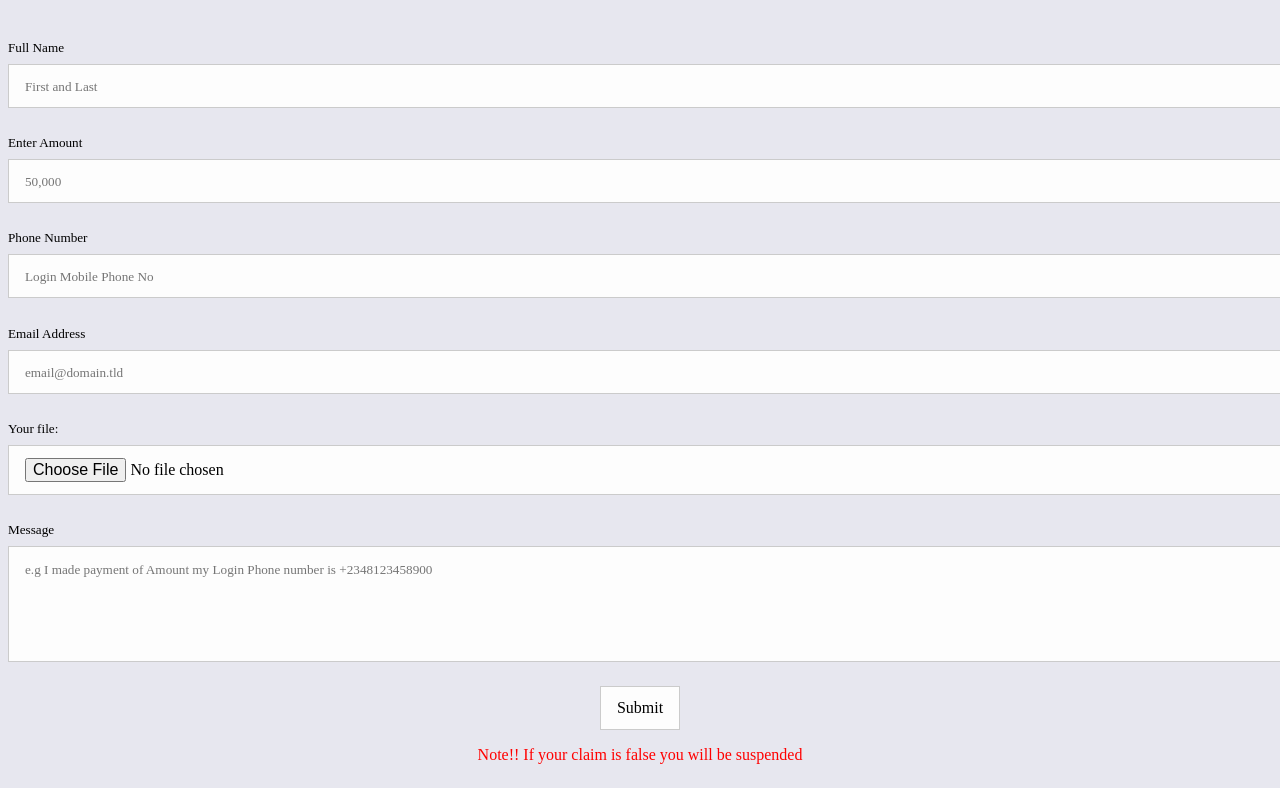
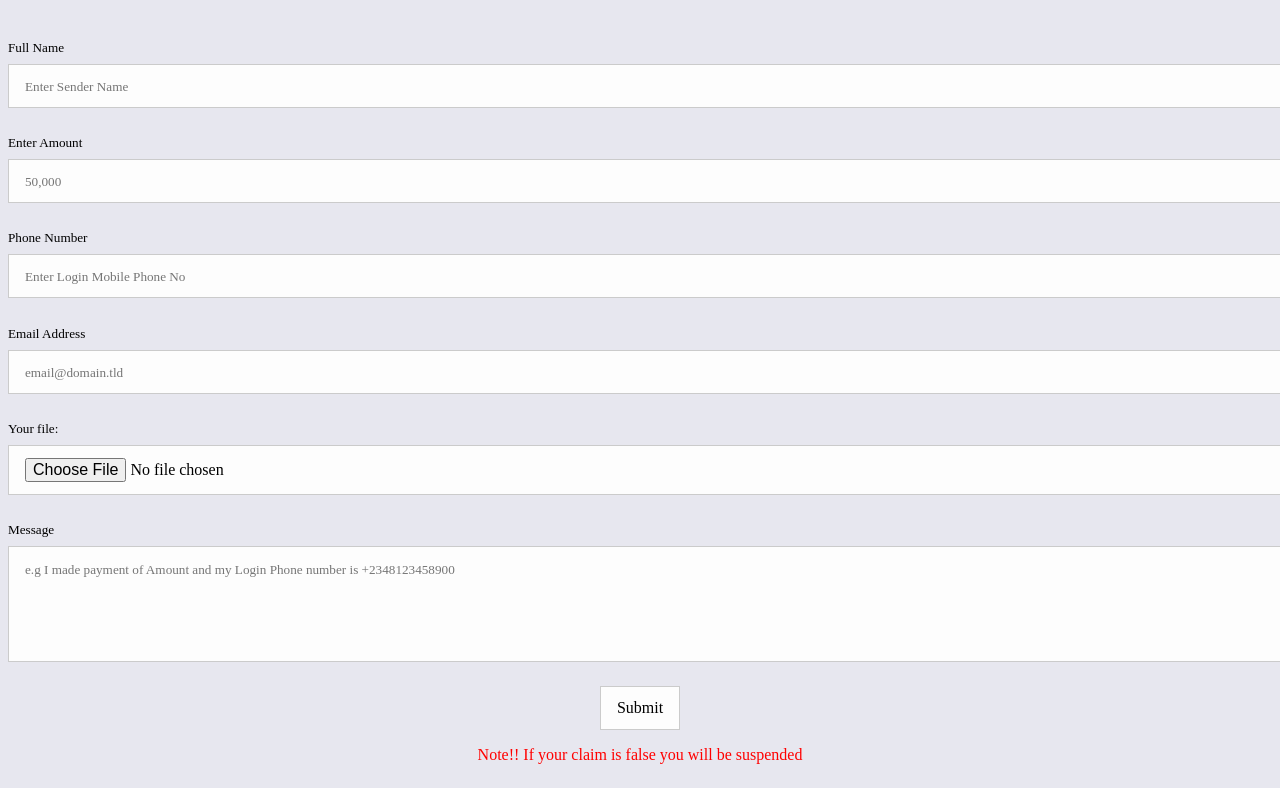
Before and after one commit to Flashfundbeta/uploadform, a plain HTML site: page index.html in a window 1280 px wide. Shown: the part 61-849 px from the top of the page. Drawn offline with Linux system fonts and the light colour scheme.

Commit message:
Update index.html

```diff
--- a/index.html
+++ b/index.html
@@ -9,18 +9,18 @@
 
   <fieldset id="fs-frm-inputs">
     <label for="full-name">Full Name</label>
-    <input type="text" name="name" id="full-name" placeholder="First and Last" required="">
+    <input type="text" name="name" id="full-name" placeholder="Enter Sender Name" required="">
      <label for="currency-field">Enter Amount</label>
 
 <input type="text" name="currency-field" id="currency-field" placeholder="50,000" required="">
     <fieldset id="fs-frm-inputs">
     <label for="full-name">Phone Number</label>
-    <input type="phone" name="No" id="full-name" placeholder="Login Mobile Phone No" required="">
+    <input type="phone" name="No" id="full-name" placeholder="Enter Login Mobile Phone No" required="">
     <label for="email-address">Email Address</label>
     <input type="email" name="_replyto" id="email-address" placeholder="email@domain.tld" required="">
     <label for="upload"> Your file:</label> <input type="file" name="upload">
     <label for="message">Message</label>
-    <textarea rows="5" name="message" id="message" placeholder="e.g I made payment of Amount my Login Phone number is +2348123458900" required=""></textarea>
+    <textarea rows="5" name="message" id="message" placeholder="e.g I made payment of Amount and my Login Phone number is +2348123458900" required=""></textarea>
     <input type="hidden" name="_subject" id="email-subject" value="File Upload Form Submission">
   </fieldset>
   <input type="submit" value="Submit">
```
